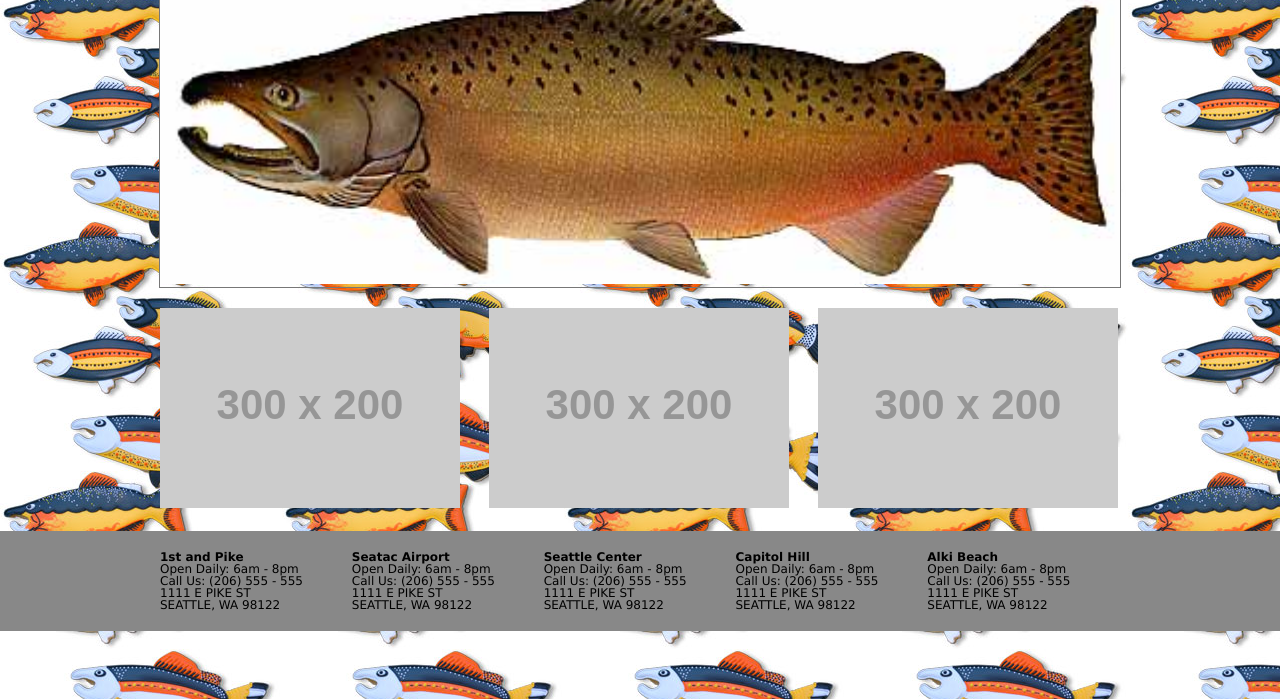
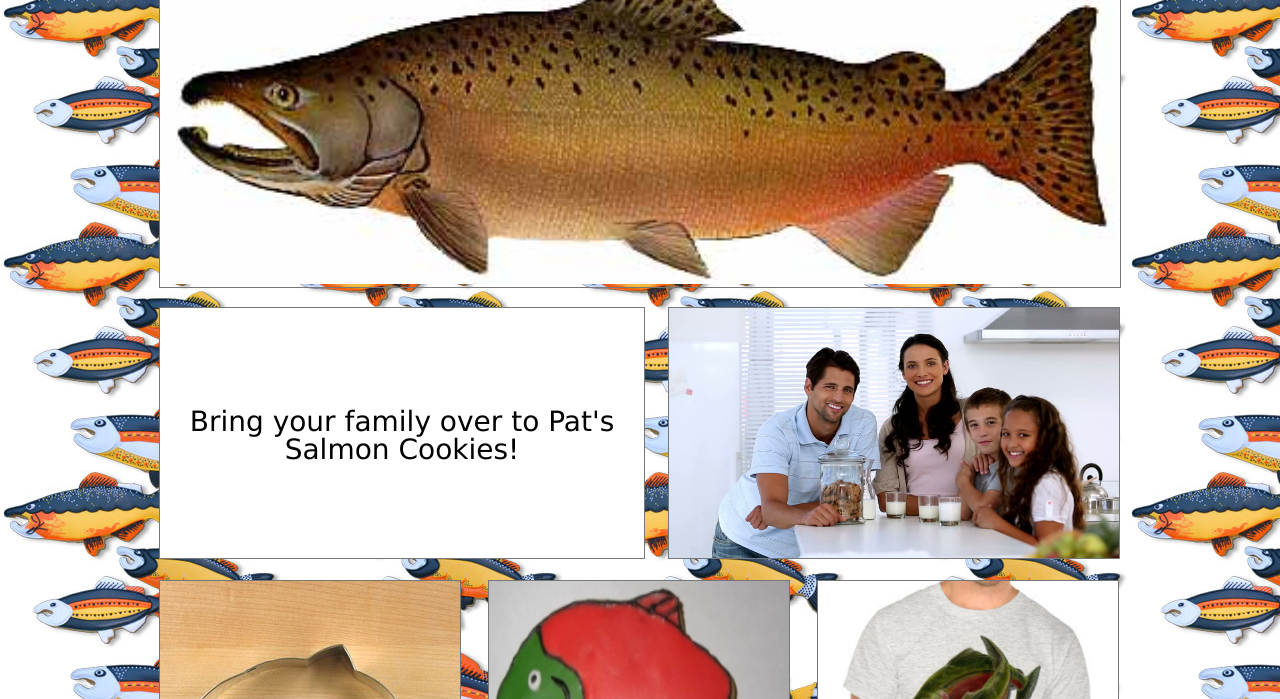
Before and after one commit to bishang/cookie-stand, a plain HTML site: page index.html in a window 1280 px wide. Shown: the part 101-800 px from the top of the page. Drawn offline with Linux system fonts and the light colour scheme; placeholder pictures from the web are drawn by us.

Commit message:
added the rest of the required images

```diff
--- a/index.html
+++ b/index.html
@@ -13,10 +13,20 @@
   </header>
 
   <container>
+    <section class="site-text">
+      <p>
+        Bring your family over to Pat's Salmon Cookies!
+      </p>
+
+      <img src="images/family.jpg">
+    </section>
     <section>
-      <div><img src="http://placehold.it/300x200"></div>
-      <div><img src="http://placehold.it/300x200"></div>
-      <div><img src="http://placehold.it/300x200"></div>
+      <div><img src="images/cutter.jpeg"></div>
+      <div><img src="images/frosted-cookie.jpg"></div>
+      <div><img src="images/shirt.jpg"></div>
+    </section>
+    <section class="salmon">
+      <img src="images/salmon.png">
     </section>
   </container>
 
--- a/style.css
+++ b/style.css
@@ -18,6 +18,35 @@ header h1 {
 	position: absolute;
 	top:20px;
 	right:20px;
+}
+
+.site-text {
+	margin-bottom: 20px;
+}
+
+.site-text p {
+	vertical-align: top;
+	text-align: center;
+	font-size: 28px;
+	display: inline-block;
+	background: #fff;
+	outline: 1px solid #777;
+	width: 484px;
+	height: 150px;
+	margin-right: 20px;
+	padding-top: 100px;
+}
+
+.site-text img {
+	outline: 1px solid #777;
+	width: 450px;
+	height: 250px;
+}
+
+container section div img {
+	outline: 1px solid #777;
+	width: 300px;
+	height: 300px;
 }
 
 th {
@@ -48,6 +77,11 @@ container section div {
 
 container section div:last-child {
 	margin-right: 0;
+}
+
+.salmon {
+	text-align: center;
+	padding: 40px;
 }
 
 footer {
```
